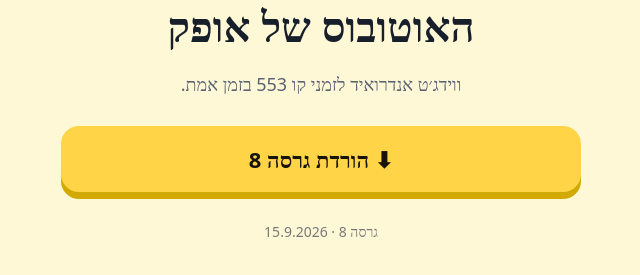
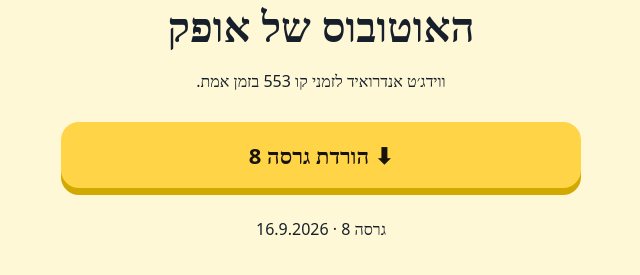
Before and after one commit to ofek-bus553/bus-553-widget, a plain HTML site: page index.html in a window 1280 px wide. Shown: the part 331-606 px from the top of the page, without its empty margins (319-959 px from the left). Drawn offline with Linux system fonts and the light colour scheme.

Commit message:
Change version date in index.html
Updated the version date in the HTML content.

```diff
--- a/index.html
+++ b/index.html
@@ -1 +1 @@
-<!doctype html><html lang="he" dir="rtl"><head><meta charset="utf-8"><meta name="viewport" content="width=device-width,initial-scale=1"><title>האוטובוס של אופק - גרסה 8</title><style>body{margin:0;min-height:100vh;display:grid;place-items:center;background:#fff8d7;color:#17202a;font-family:system-ui;text-align:center}.c{width:min(88%,520px)}h1{font-size:42px;margin:12px}p{font-size:18px;color:#596273}.b{display:block;margin:30px 0;padding:18px;border-radius:18px;background:#ffd447;color:#17130a;text-decoration:none;font-size:22px;font-weight:800;box-shadow:0 7px 0 #d2a900}.v{font-size:14px;color:#777}</style></head><body><main class="c"><div style="font-size:64px">🚌</div><h1>האוטובוס של אופק</h1><p>ווידג׳ט אנדרואיד לזמני קו 553 בזמן אמת.</p><a class="b" href="1-ofek-bus-553-widget.apk" download>⬇ הורדת גרסה 8</a><div class="v">גרסה 8 · 15.9.2026</div></main></body></html>
+<!doctype html><html lang="he" dir="rtl"><head><meta charset="utf-8"><meta name="viewport" content="width=device-width,initial-scale=1"><title>האוטובוס של אופק - גרסה 8</title><style>body{margin:0;min-height:100vh;display:grid;place-items:center;background:#fff8d7;color:#17202a;font-family:system-ui;text-align:center}.c{width:min(88%,520px)}h1{font-size:42px;margin:12px}.b{display:block;margin:30px 0;padding:18px;border-radius:18px;background:#ffd447;color:#17130a;text-decoration:none;font-size:22px;font-weight:800;box-shadow:0 7px 0 #d2a900}</style></head><body><main class="c"><div style="font-size:64px">🚌</div><h1>האוטובוס של אופק</h1><p>ווידג׳ט אנדרואיד לזמני קו 553 בזמן אמת.</p><a class="b" href="1-ofek-bus-553-widget.apk" download>⬇ הורדת גרסה 8</a><div>גרסה 8 · 16.9.2026</div></main></body></html>
```
